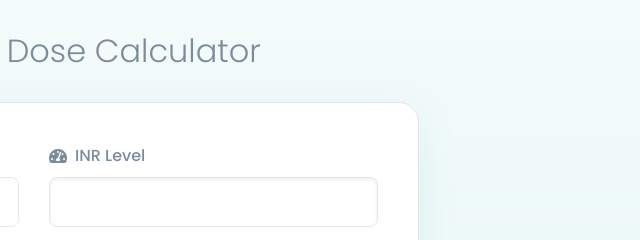
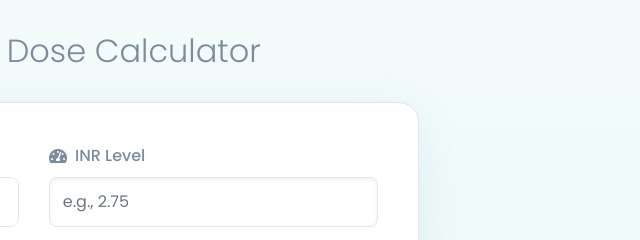
Before and after one commit to Paond55/warfarin-calculator, a plain HTML site: page index.html in a window 1280 px wide. Shown: the top 240 px of the page, 606-1246 px from the left. Drawn offline with nearby package versions, Linux system fonts and the light colour scheme.

Commit message:
Add files via upload

```diff
--- a/index.html
+++ b/index.html
@@ -41,10 +41,10 @@
             </div>
             <div class="col-md-6">
               <div class="form-group">
-                <label for="inrLevel"><i class="fas fa-tachometer-alt"></i> INR Level</label>
-                <input type="number" step="0.1" class="form-control" id="inrLevel" required>
-              </div>
+              <label for="inrLevel"><i class="fas fa-tachometer-alt"></i> INR Level</label>
+                <input type="number" step="0.01" class="form-control" id="inrLevel" placeholder="e.g., 2.75" required>
             </div>
+          </div>
           </div>
           <div class="row">
             <div class="col-md-6">
```
